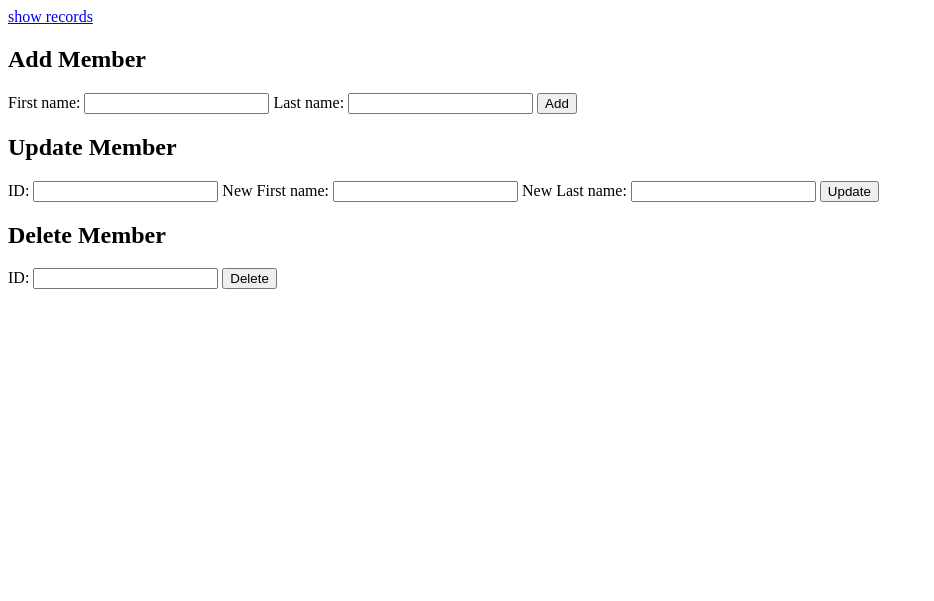
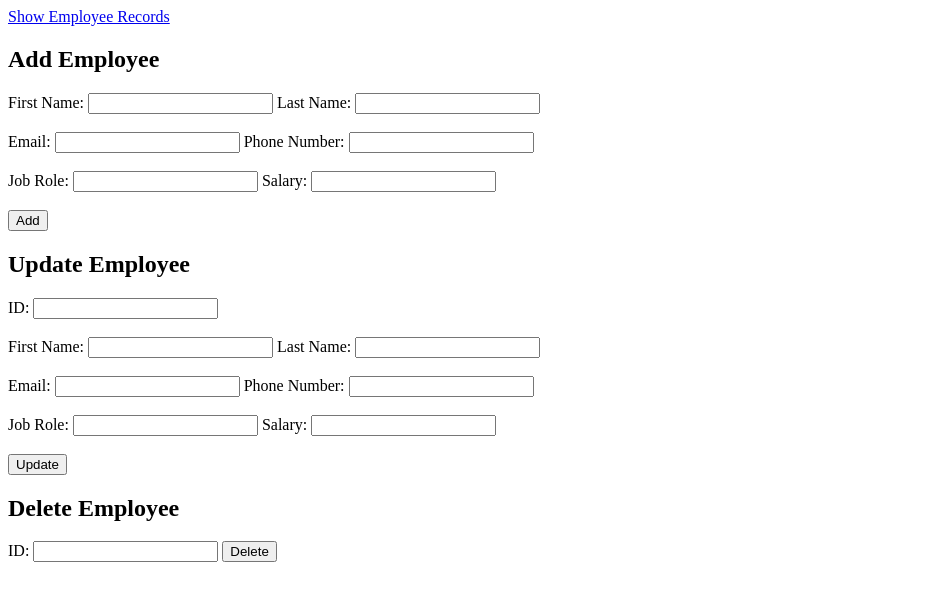
Before and after one commit to saimahesh005/CRUD-project, a Django app: page /index2 in a window 1280 px wide. Shown: the top 601 px of the page, without its empty margins (0-934 px from the left). Run offline with Django 5.2, Linux system fonts and the light colour scheme.

Commit message:
added crud operations

```diff
--- a/members/templates/index2.html
+++ b/members/templates/index2.html
@@ -3,35 +3,46 @@
 <head>
     <meta charset="UTF-8">
     <meta name="viewport" content="width=device-width, initial-scale=1.0">
-    <title>Document</title>
+    <title>Employee Form</title>
 </head>
 <body>
 
-    <a href="members"> show records </a>
+<a href="members">Show Employee Records</a>
 
+<h2>Add Employee</h2>
+<form action="addrecords">
+    First Name: <input type="text" name="text1">
+    Last Name: <input type="text" name="text2"><br><br>
 
-    <h2>Add Member</h2>
-<form action="addrecords">
+    Email: <input type="email" name="text3">
+    Phone Number: <input type="text" name="text4"><br><br>
 
-  First name: <input type="text" name="text1">
+    Job Role: <input type="text" name="text5">
+    Salary: <input type="text" name="text6"><br><br>
 
-  Last name: <input type="text" name="text2">
-  <input type="submit" value="Add">
+    <input type="submit" value="Add">
 </form>
 
-<h2>Update Member</h2>
+<h2>Update Employee</h2>
 <form action="update">
-  ID: <input type="text" name="id">
-  New First name: <input type="text" name="text1">
-  New Last name: <input type="text" name="text2">
-  <input type="submit" value="Update">
+    ID: <input type="text" name="id"><br><br>
+
+    First Name: <input type="text" name="text1">
+    Last Name: <input type="text" name="text2"><br><br>
+
+    Email: <input type="email" name="text3">
+    Phone Number: <input type="text" name="text4"><br><br>
+
+    Job Role: <input type="text" name="text5">
+    Salary: <input type="text" name="text6"><br><br>
+
+    <input type="submit" value="Update">
 </form>
 
-
-<h2>Delete Member</h2>
+<h2>Delete Employee</h2>
 <form action="delete">
-  ID: <input type="text" name="id">
-  <input type="submit" value="Delete">
+    ID: <input type="text" name="id">
+    <input type="submit" value="Delete">
 </form>
 
 </body>
--- a/members/urls.py
+++ b/members/urls.py
@@ -2,7 +2,7 @@ from django.urls import path
 from . import views
 
 urlpatterns = [
-    path('showrecords', views.showrecords,name='index'),
+
     path('members', views.members,name='members'),
     path('index2', views.index2, name='index2'),
     path('addrecords', views.addrecords, name= 'addrecords'),
--- a/members/views.py
+++ b/members/views.py
@@ -1,17 +1,15 @@
-from django.shortcuts import render
+from django.shortcuts import render, redirect
 from django.http import HttpResponse
 from django.template import loader
-from .models import Member
+from .models import Employee
 
 def members(request):
     template = loader.get_template('myfirsthtml.html')
-    mymembers = Member.objects.all().values()
-    context = { 'mymembers': mymembers }
+    myemployees = Employee.objects.all().values()
+    context = { 'myemployees': myemployees }
     return HttpResponse(template.render(context, request))
 
-def showrecords(request):
-	template=loader.get_template('index.html')
-	return HttpResponse( template.render() )
+
 
 def index2(request):
 	template=loader.get_template('index2.html')
@@ -21,35 +19,61 @@ def index2(request):
 def addrecords(request):
     fn=request.GET.get('text1')
     ln=request.GET.get('text2')
-    member1=Member(firstname=fn, lastname=ln)
-    member1.save()
-    template=loader.get_template('myfirsthtml.html')
-    mymembers1=Member.objects.all().values()
-    context={'mymembers':mymembers1}
-    return HttpResponse(template.render(context, request))
+    email=request.GET.get('text3')
+    phone=request.GET.get('text4')
+    jobrole=request.GET.get('text5')
+    salary=request.GET.get('text6')
+    if fn and ln:
+        employee1 = Employee(
+            firstname=fn,
+            lastname=ln,
+            email=email,
+            phone=phone,
+            jobrole=jobrole,
+            salary=salary
+        )
+        employee1.save()
+        return redirect('members')
+
+    # template = loader.get_template('myfirsthtml.html')
+    # myemployees1 = Employee.objects.all().values()
+    # context = {'myemployees': myemployees1}
+    # return HttpResponse(template.render(context, request))
+    #  url same and refresh the page same data will be added again and again.
+    #  To avoid this we can use redirect function to redirect to the members view after adding a record.
+    #  return redirect('members')  url change to members and refresh the page same data will not be added again and again.
 
 # using render function instead of loader and HttpResponse.
 def updaterecords(request):
     id = request.GET.get('id')
-    fn = request.GET.get('text1')
-    ln = request.GET.get('text2')
 
-    x = Member.objects.get(id=id)
-    x.firstname = fn
-    x.lastname = ln
-    x.save()
+    try:
+        x = Employee.objects.get(id=id)
 
-    mymembers1 = Member.objects.all().values()
-    context = {'mymembers': mymembers1}
+        x.firstname = request.GET.get('text1')
+        x.lastname = request.GET.get('text2')
+        x.email = request.GET.get('text3')
+        x.phone = request.GET.get('text4')
+        x.jobrole = request.GET.get('text5')
+        x.salary = request.GET.get('text6')
+
+        x.save()
+
+    except Employee.DoesNotExist:
+        return HttpResponse("Employee not found")
+
+    myemployees1 = Employee.objects.all().values()
+    context = {'myemployees': myemployees1}
 
     return render(request, 'myfirsthtml.html', context)
 
 def deleterecords(request):
-      id=request.GET.get('id')
-      member1=Member.objects.get(id=id)
-      member1.delete()
-      template=loader.get_template('myfirsthtml.html')
-      mymembers1=Member.objects.all().values()
-
-      context={'mymembers':mymembers1}
-      return render(request, 'myfirsthtml.html', context)
+    id=request.GET.get('id')
+    try:
+            x=Employee.objects.get(id=id)
+            x.delete()
+    except Employee.DoesNotExist:
+         return HttpResponse("Employee not found")
+    myemployees1=Employee.objects.all().values()
+    context={'myemployees':myemployees1 }
+    return render(request, 'myfirsthtml.html', context)
```
Also changed, not shown: members/admin.py (+7 -6 lines), members/models.py (+11 -3 lines), members/templates/index.html (deleted, +0 -11 lines), members/templates/myfirsthtml.html (+17 -5 lines), members/migrations/0001_initial.py.
